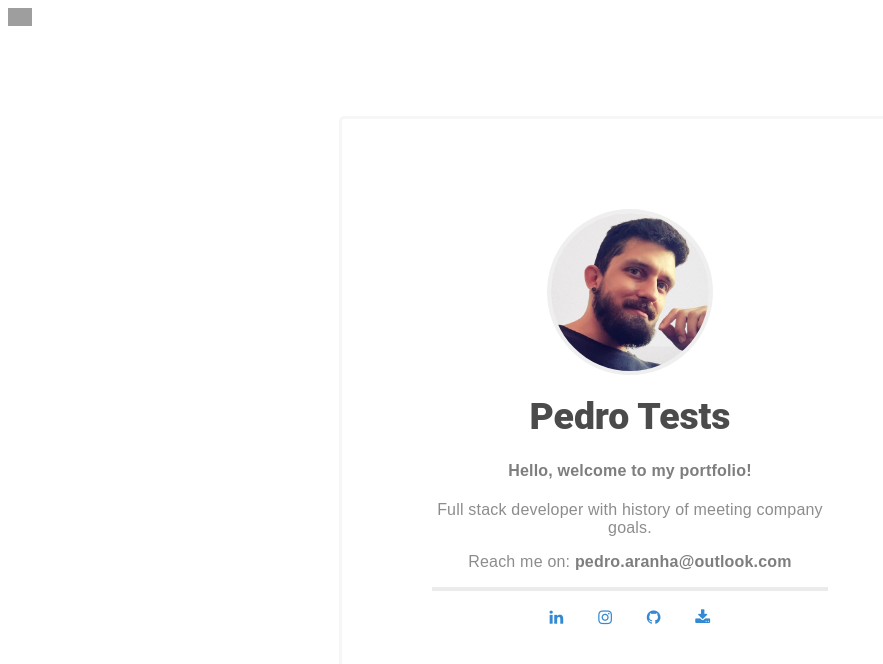
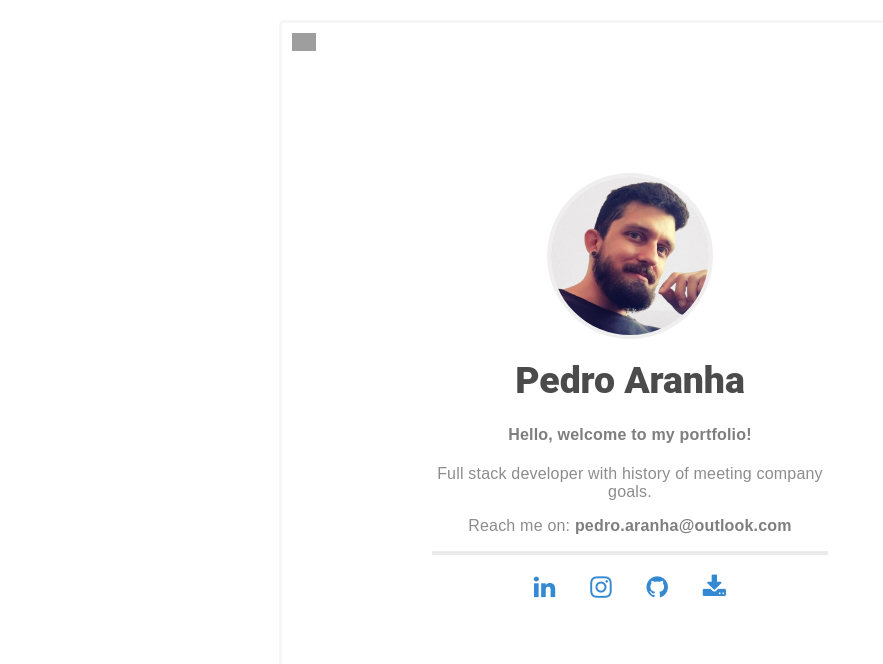
Before and after one commit to pedro-aranha/PedroAranhaPortfolio, a plain HTML site: page index.html in a window 1280 px wide. Shown: the whole page, without its empty margins (0-883 px from the left). Drawn offline with nearby package versions, Linux system fonts and the light colour scheme; grey boxes are pictures that could not be loaded.

Commit message:
Final Fix

```diff
--- a/index.html
+++ b/index.html
@@ -18,15 +18,16 @@
 
  <div class="main">
   <a href="index_pt.html">
-    <img src="https://hatscripts.github.io/circle-flags/flags/br.svg" width="24">
+
 
    <center>
         <div class="about">
-            <a href="https://www.instagram.com/pedro_aranha">
+          <div id= "flag"><img class="flag" src="https://hatscripts.github.io/circle-flags/flags/br.svg" width="24"> </div>
+          <a href="https://www.instagram.com/pedro_aranha">
             <img src="./pedro.png" class="main-img">
 
             </a>
-            <h3><span>Pedro tests</span></h3>
+            <h3><span>Pedro Aranha</span></h3>
 
             <i class="flag flag-brazil"></i>
             <p class="btn btn-lg btn-yellow">Hello, welcome to my portfolio!</button>
--- a/style.css
+++ b/style.css
@@ -83,8 +83,8 @@ a:hover, a:focus, a:active, a:visited {
 
 /* div class */
 .about {
-	padding: 90px;
-	margin-top: 90px;
+	padding: 150px;
+	margin-top: 150px;
 }
 .about span {
 	font-size: 2em;
@@ -121,6 +121,7 @@ a:hover, a:focus, a:active, a:visited {
   	-moz-transition: all 0.3s;
   	transition: all 0.3s;
   	margin-right: 20px;
+      margin-top: 20px;
   	border: 3px solid #f6f6f6;
     border-radius: 5px;
 }
@@ -148,14 +149,25 @@ a:hover, a:focus, a:active, a:visited {
 
         }
 /* Social Media icons */
+
 ul.social li {
 	list-style: none;
 	display: inline-block;
 	margin: 10px 5px;
+    font-size:25px;
+
 }
 ul.social li a {
 
 	padding: 0 10px;
+
+}#flag {
+    position: relative;
+}
+#flag img {
+    position: absolute; top: -140px;
+    left: -140px;
+
 }
 .fa{
 	color:#016cc7;
```
Also changed, not shown: index_pt.html (+3 -2 lines).
